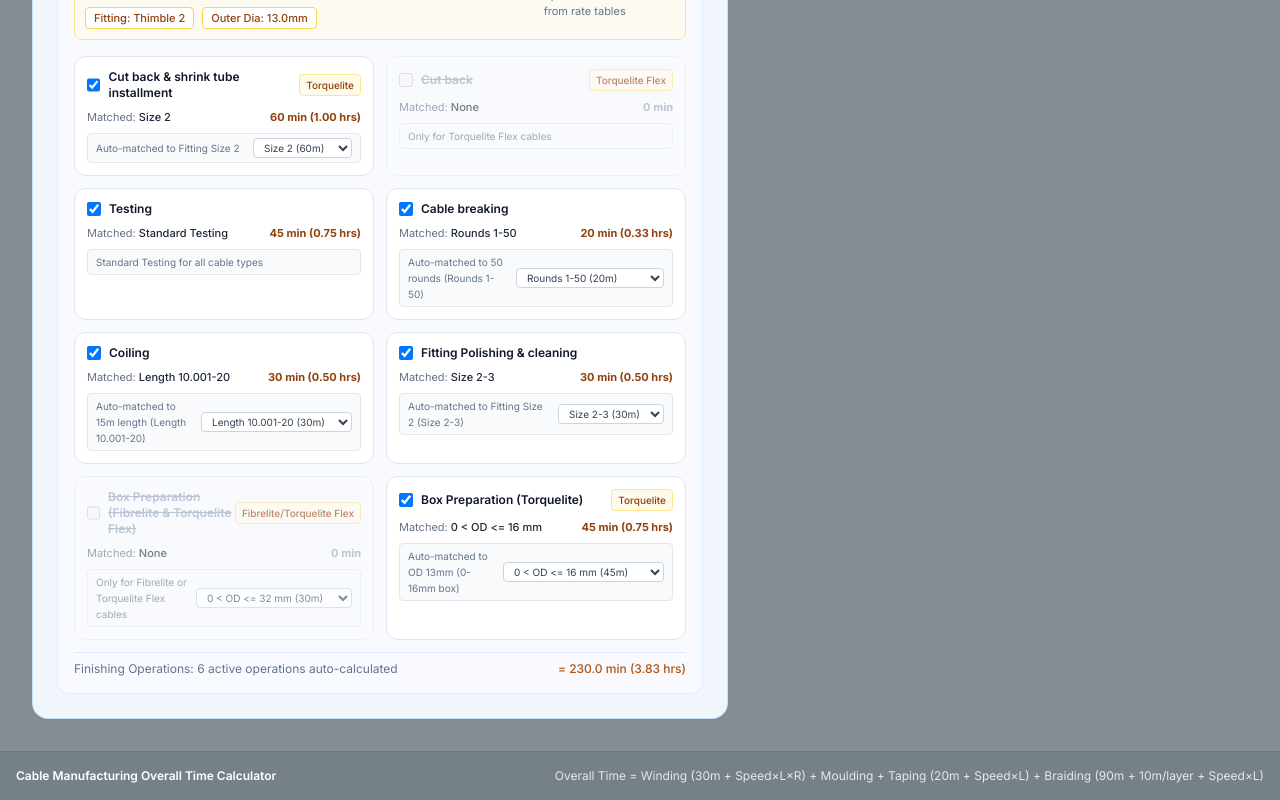
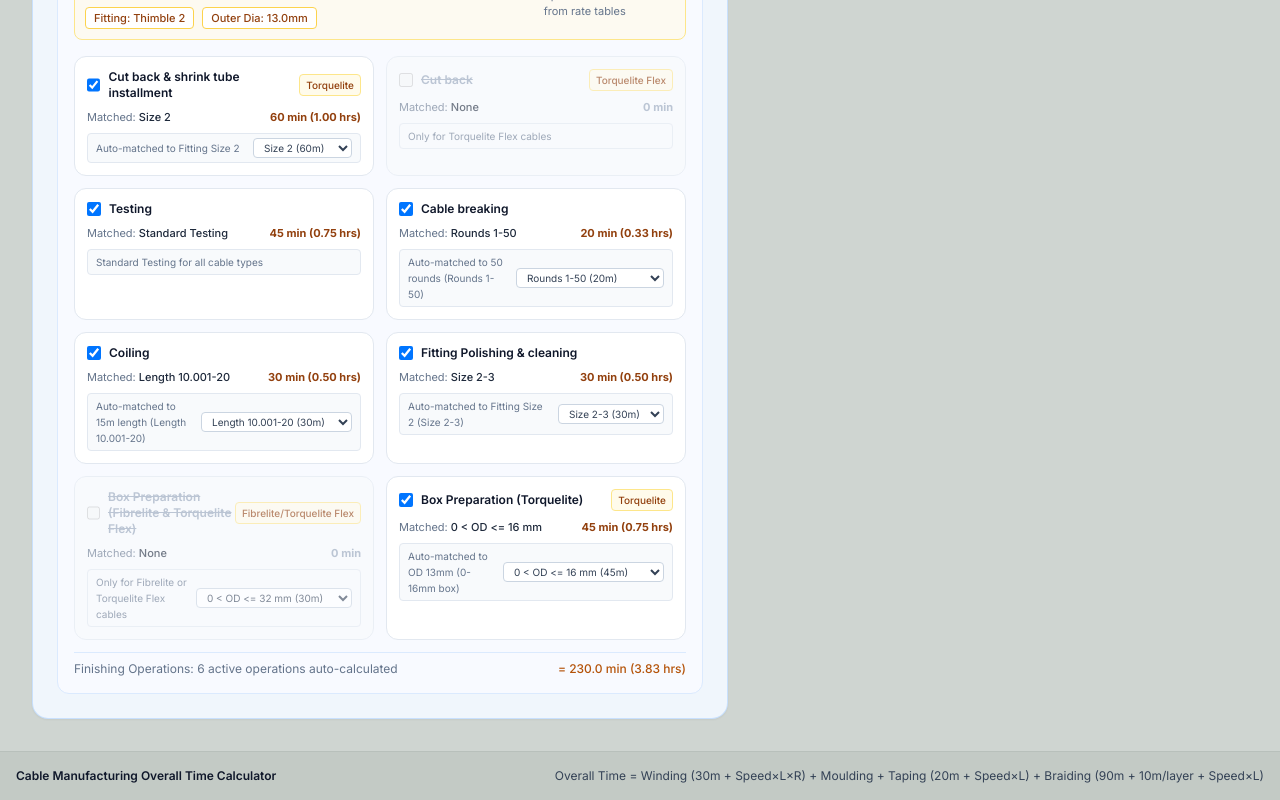
Before and after one commit to tharichamuditha200309-stack/Cable-Manufacturing-Time-Calculator, a React (Vite) app: page / in a window 1280 px wide. Shown: the part 1612-2412 px from the top of the page. Built offline with nearby package versions, Linux system fonts and the light colour scheme.

Commit message:
new commit

```diff
--- a/src/App.jsx
+++ b/src/App.jsx
@@ -425,7 +425,7 @@ export default function App() {
   };
 
   return (
-    <div className="min-h-screen bg-[#848e94] text-slate-900 flex flex-col font-sans">
+    <div className="min-h-screen bg-[#cfd5d1] text-slate-900 flex flex-col font-sans">
 
       {/* Top Application Header */}
       <Header
@@ -530,10 +530,10 @@ export default function App() {
       </main>
 
       {/* Footer */}
-      <footer className="mt-auto border-t border-[#6d777d] bg-[#768087] py-4 text-center text-xs text-slate-100">
+      <footer className="mt-auto border-t border-[#b8c0bb] bg-[#c3cac5] py-4 text-center text-xs text-slate-800">
         <div className="max-w-7xl mx-auto px-4 flex flex-col sm:flex-row items-center justify-between gap-2">
-          <span className="font-semibold text-white">Cable Manufacturing Overall Time Calculator</span>
-          <span className="font-mono text-slate-200">
+          <span className="font-semibold text-slate-900">Cable Manufacturing Overall Time Calculator</span>
+          <span className="font-mono text-slate-700">
             Overall Time = Winding (30m + Speed×L×R) + Moulding + Taping (20m + Speed×L) + Braiding (90m + 10m/layer + Speed×L)
           </span>
         </div>
```
